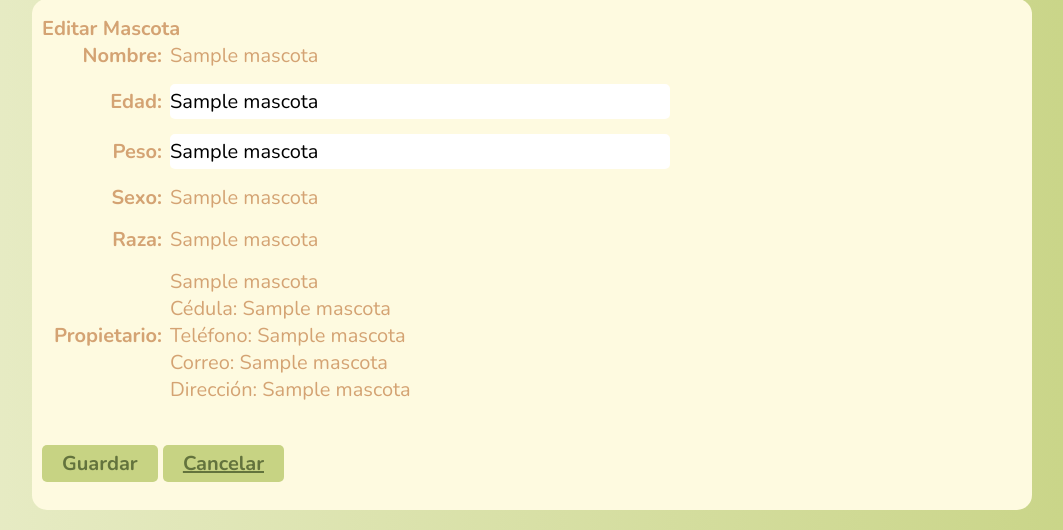
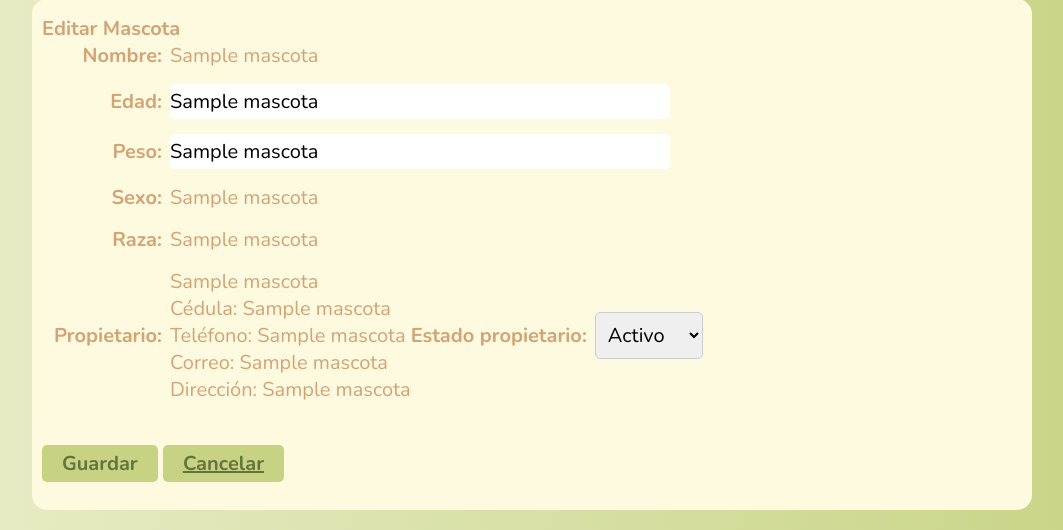
Before and after one commit to Mbelem7/VET, a Flask app: template templates/editarmascotas.html in a window 1280 px wide. Shown: the part 497-1027 px from the top of the page, without its empty margins (108-1171 px from the left). Run offline with Flask 3, Linux system fonts and the light colour scheme; the template is opened without the code that fills it: most values are stand-ins (such as "Sample title", 1, 10 or a date in 2020).

Commit message:
correccion de algunas cosas

```diff
--- a/app.py
+++ b/app.py
@@ -281,7 +281,11 @@ def editar_mascota(idmascota):
         edad = request.form.get("edad")
         peso = request.form.get("peso")
         propietario_id = int(request.form.get("propietario_id"))
+        estado_propietario = request.form.get("estado_propietario")
         actualizar_mascota(idmascota, edad, peso, propietario_id)
+        if estado_propietario:
+            from modulos.propietario import actualizar_estado_propietario
+            actualizar_estado_propietario(propietario_id, estado_propietario)
         return redirect('/mascotas')
     else:
         mascota = mostrarmacota(idmascota)[0]
--- a/templates/editarmascotas.html
+++ b/templates/editarmascotas.html
@@ -47,6 +47,12 @@
                             Correo: {{ mascota[8] }}<br>
                             Dirección: {{ mascota[9] }}
                         </span>
+                        <input type="hidden" name="propietario_id" value="{{ mascota[10] }}">
+                        <label>Estado propietario:</label>
+                        <select name="estado_propietario">
+                            <option value="activo" {% if mascota[11]=='activo' %}selected{% endif %}>Activo</option>
+                            <option value="inactivo" {% if mascota[11]=='inactivo' %}selected{% endif %}>Inactivo</option>
+                        </select>
                     </div>
                 </div>
                 <br>
--- a/templates/mascotas.html
+++ b/templates/mascotas.html
@@ -52,6 +52,7 @@
                 </thead>
                 <tbody>
                   {% for i in Mascot %}
+                  {% if i[10] == 'activo' %}
                   <tr>
                     <td>{{ i[0] }}</td>
                     <td>{{ i[1] }}</td>
@@ -68,6 +69,7 @@
                       <a href="{{ url_for('editar_mascota', idmascota=i[11]) }}" class="btnproducto">Editar</a>
                     </td>
                   </tr>
+                  {% endif %}
                   {% endfor %}
                 </tbody>
               </table>
--- a/templates/productos.html
+++ b/templates/productos.html
@@ -36,11 +36,17 @@
         {% if p[9] == 'unidad' %}
         <p><strong>Precio:</strong> C$ {{ p[4] }}</p>
         <p><strong>Unidades:</strong> {{ p[6] }}</p>
+        {% if p[6] | int <= 20 %}
+        <p style="color: red; font-weight: bold;">¡Inventario de seguridad! Se recomienda reponer stock.</p>
+        {% endif %}
         {% else %}
         <p><strong>Precio por unidad:</strong> C$ {{ p[4] }}</p>
         <p><strong>Precio kg:</strong> C$ {{ p[5] }}</p>
         <p><strong>Unidades:</strong> {{ p[6] }}</p>
         <p><strong>Peso disponible:</strong> {{ p[8] }} kg</p>
+        {% if p[6] | float <= 2 %}
+        <p style="color: red; font-weight: bold;">¡Inventario de seguridad! Se recomienda reponer stock.</p>
+        {% endif %}
         {% endif %}
 
         <a href="{{ url_for('editar_producto', idproducto=p[0]) }}">
```
Also changed, not shown: modulos/propietario.py (+11 -0 lines).
